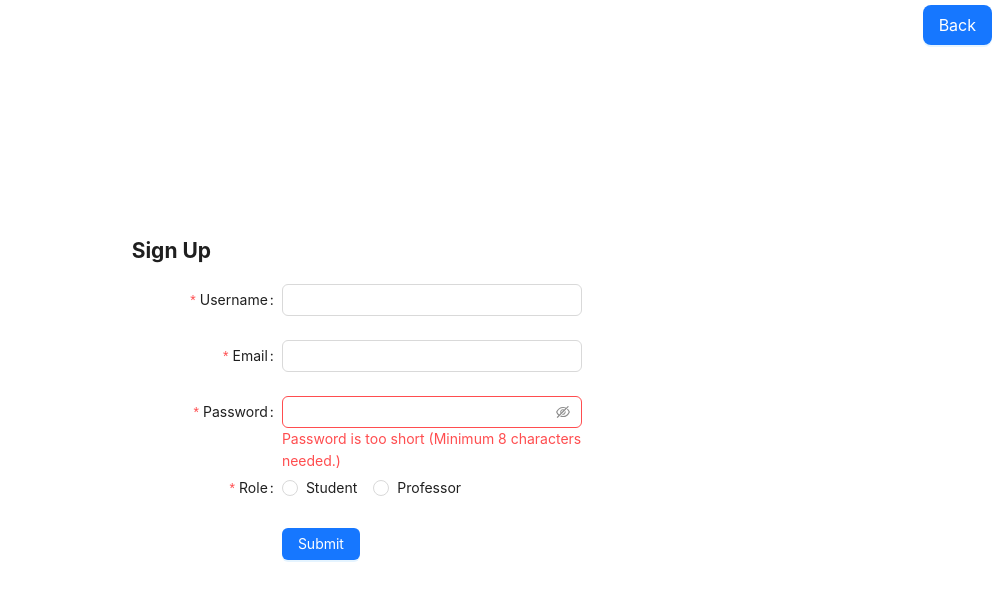
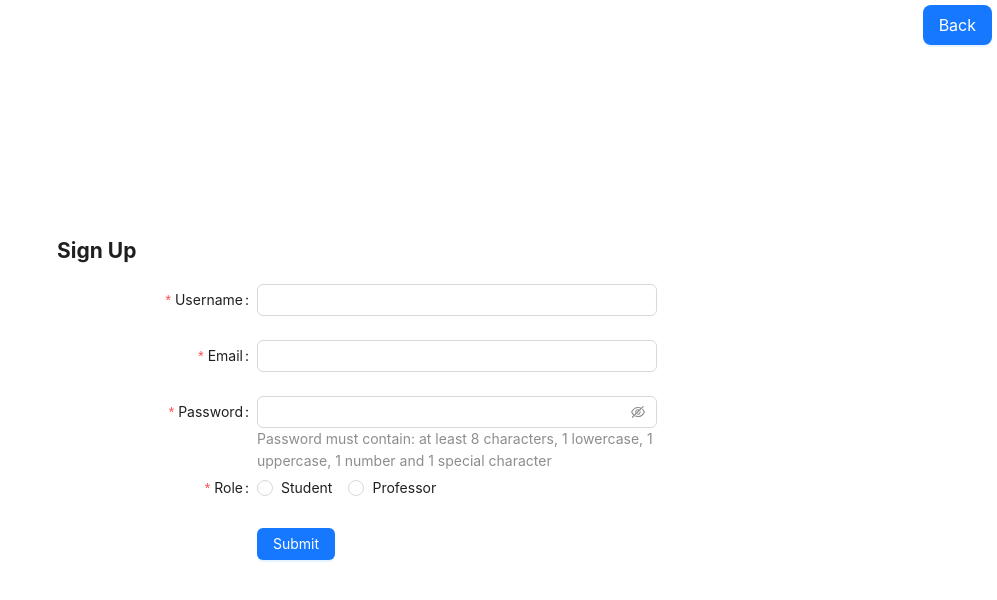
Before and after one commit to epotapov/Apollo, a React (Create React App) app in the folder apollo-frontend/: page /SignUp in a window 1280 px wide. Shown: the top 600 px of the page, without its empty margins (283-1280 px from the left). Built offline with nearby package versions, Linux system fonts and the light colour scheme.

Commit message:
Fixed regex pattern

```diff
--- a/apollo-frontend/src/components/SignUpPage.js
+++ b/apollo-frontend/src/components/SignUpPage.js
@@ -6,26 +6,19 @@ import Password from 'antd/es/input/Password';
 
 function validatePassword(value) {
   // Password must contain: at least 8 characters, 1 lowercase, 1 uppercase, 1 number and 1 special character
-  const pattern = new RegExp("^(?=.*\d)(?=.*[a-z])(?=.*[A-Z])(?=.*[a-zA-Z]).{8,}");
-
+  const pattern = /^(?=.*[a-z])(?=.*[A-Z])(?=.*\d)(?=.*[@$!%*?&])[A-Za-z\d@$!%*?&]{8,}$/;
   var return_msg = {
     validateStatus: 'success',
     errorMsg: null,
   };
-  if (value.length < 8) {
-    return_msg = {
-      validateStatus: 'error',
-      errorMsg: 'Password is too short (Minimum 8 characters needed.)',
-    };
-  }
-  if (!pattern.test(value)) {
-    console.log("test")
+  if (pattern.test(value) == false) {
     return_msg = {
       validateStatus: 'error',
       errorMsg: 'Password must contain: at least 8 characters, 1 lowercase, 1 uppercase, 1 number and 1 special character',
     };
   }
   else {
+    console.log(value.length);
     return_msg = {
       validateStatus: 'success',
       errorMsg: null,
@@ -40,7 +33,7 @@ export default function SignUpPage() {
   const [password, setPassword] = useState({
     value: '',
     valid: 'error',
-    errorMsg: 'Password is too short (Minimum 8 characters needed.)'
+    errorMsg: 'Password must contain: at least 8 characters, 1 lowercase, 1 uppercase, 1 number and 1 special character'
   });
   const [role, setRole] = useState('');
   const [error, setError] = useState(null);
@@ -84,9 +77,11 @@ export default function SignUpPage() {
   }
 
   const onPasswordChange = (value) => {
-    var state=validatePassword(value);
-    var msg = validatePassword(value);
-    console.log(state)
+    setPassword({
+      value: value,
+      ...validatePassword(value)
+    });
+    console.log(password);
   };
 
   return(
@@ -151,8 +146,8 @@ export default function SignUpPage() {
               label="Password"
               name="password"
               value={password}
-              validateStatus={password.valid}
-              help={password.errorMsg || "ok"}
+              validateStatus={password.validateStatus}
+              help={password.errorMsg}
               rules={[
                   {
                     required: true,
@@ -160,7 +155,10 @@ export default function SignUpPage() {
                   },
               ]}
           >
-          <Input.Password onChange={onPasswordChange} value={password.value} />
+          <Input.Password
+            // Log the password to console when user types
+            onChange={(e) => onPasswordChange(e.target.value)}
+          />
           </Form.Item>
           <Form.Item
             label="Role"
```
